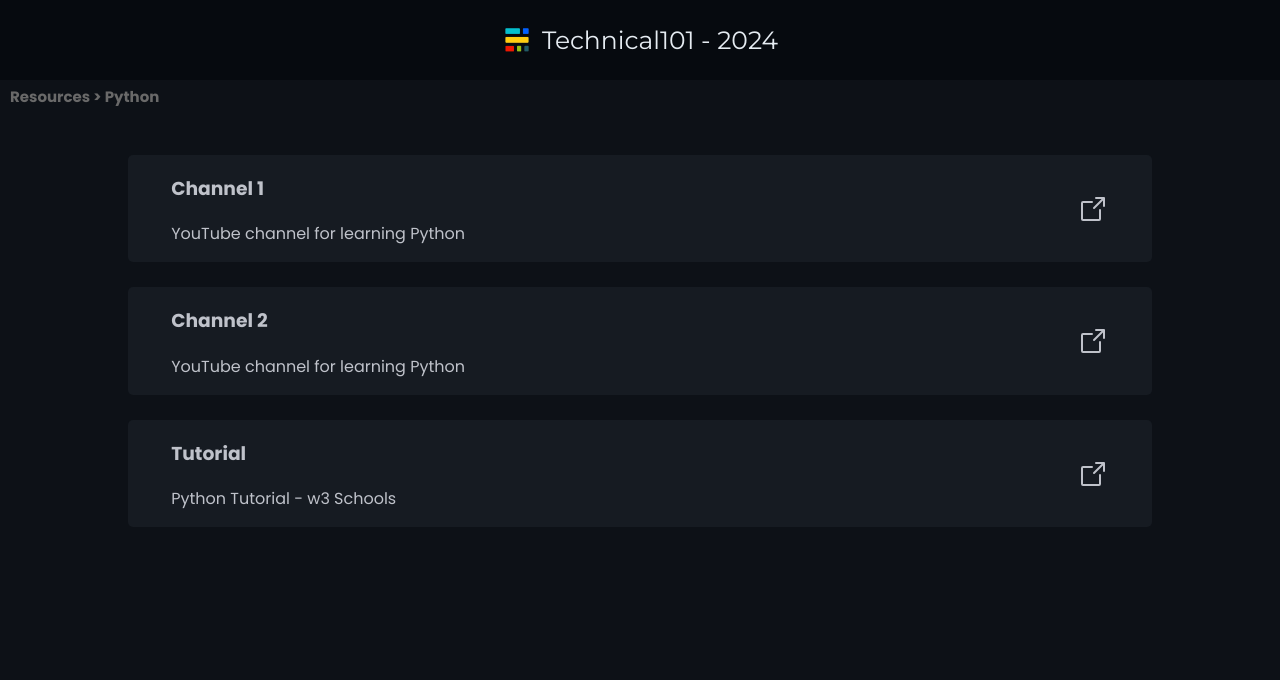
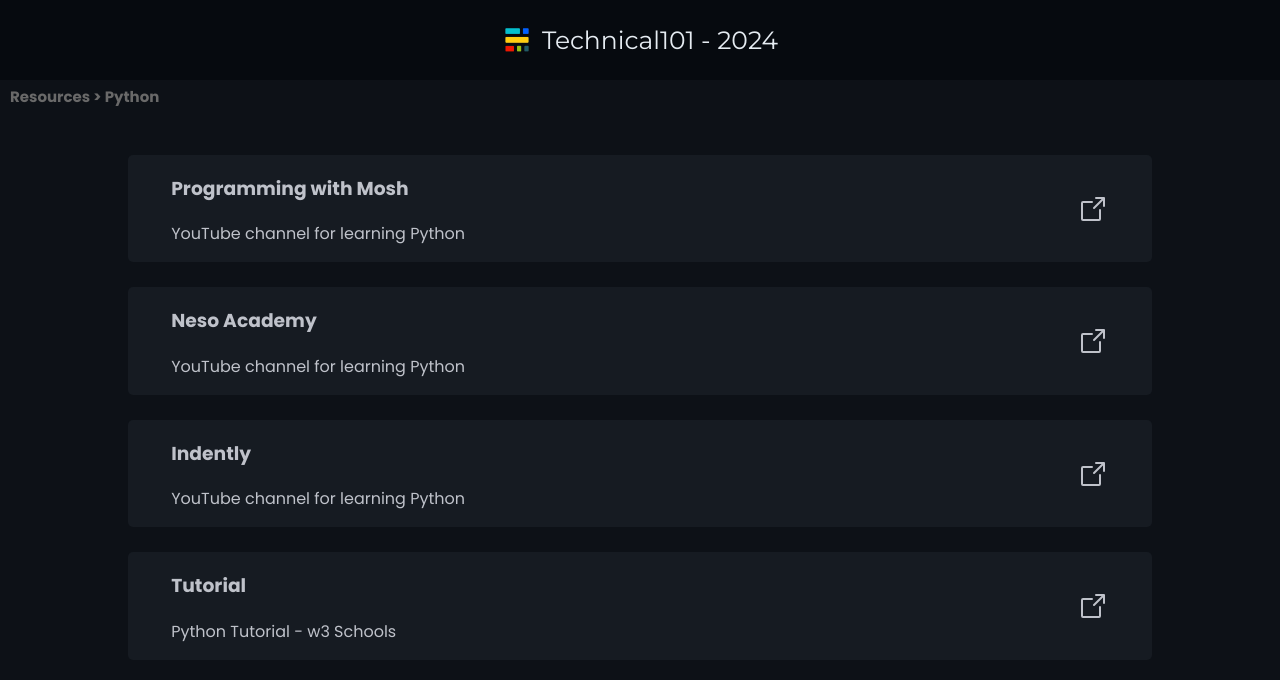
Before and after one commit to abhi5455/Technical-101, a React (Vite) app: page /Resources/Python in a window 1280 px wide. Shown: the top 680 px of the page. Built offline with nearby package versions, Linux system fonts and the light colour scheme; a web font is replaced by a local one.

Commit message:
Initial Commit

```diff
--- a/src/pages/Python.jsx
+++ b/src/pages/Python.jsx
@@ -11,12 +11,17 @@
     useEffect(() => {
         setInnerElementObj([
             {
-                heading: "Channel 1",
+                heading: "Programming with Mosh",
                 link: "https://youtu.be/_uQrJ0TkZlc",
                 description: "YouTube channel for learning Python",
             },
             {
-                heading: "Channel 2",
+                heading: "Neso Academy",
+                link: "https://www.youtube.com/@nesoacademy",
+                description: "YouTube channel for learning Python",
+            },
+            {
+                heading: "Indently",
                 link: "https://www.youtube.com/@indently",
                 description: "YouTube channel for learning Python",
             },
```
